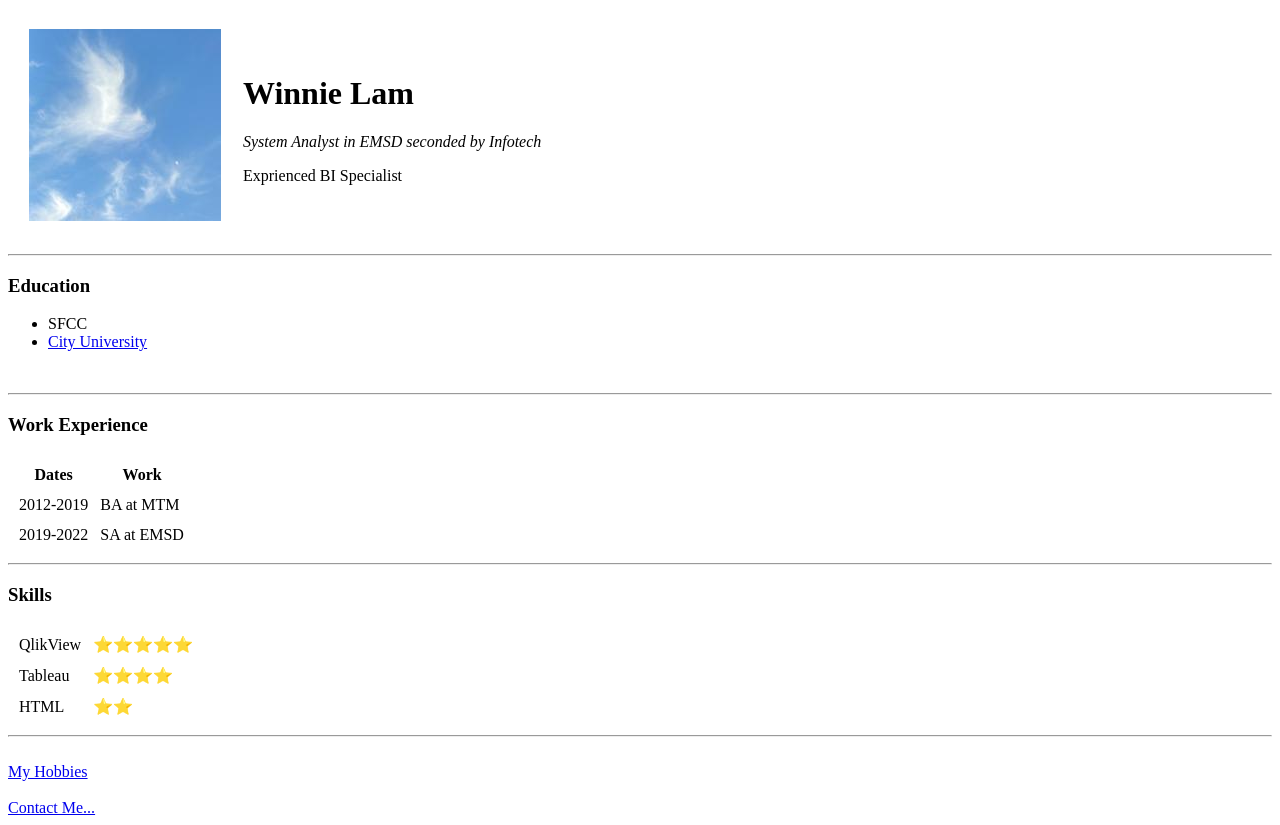
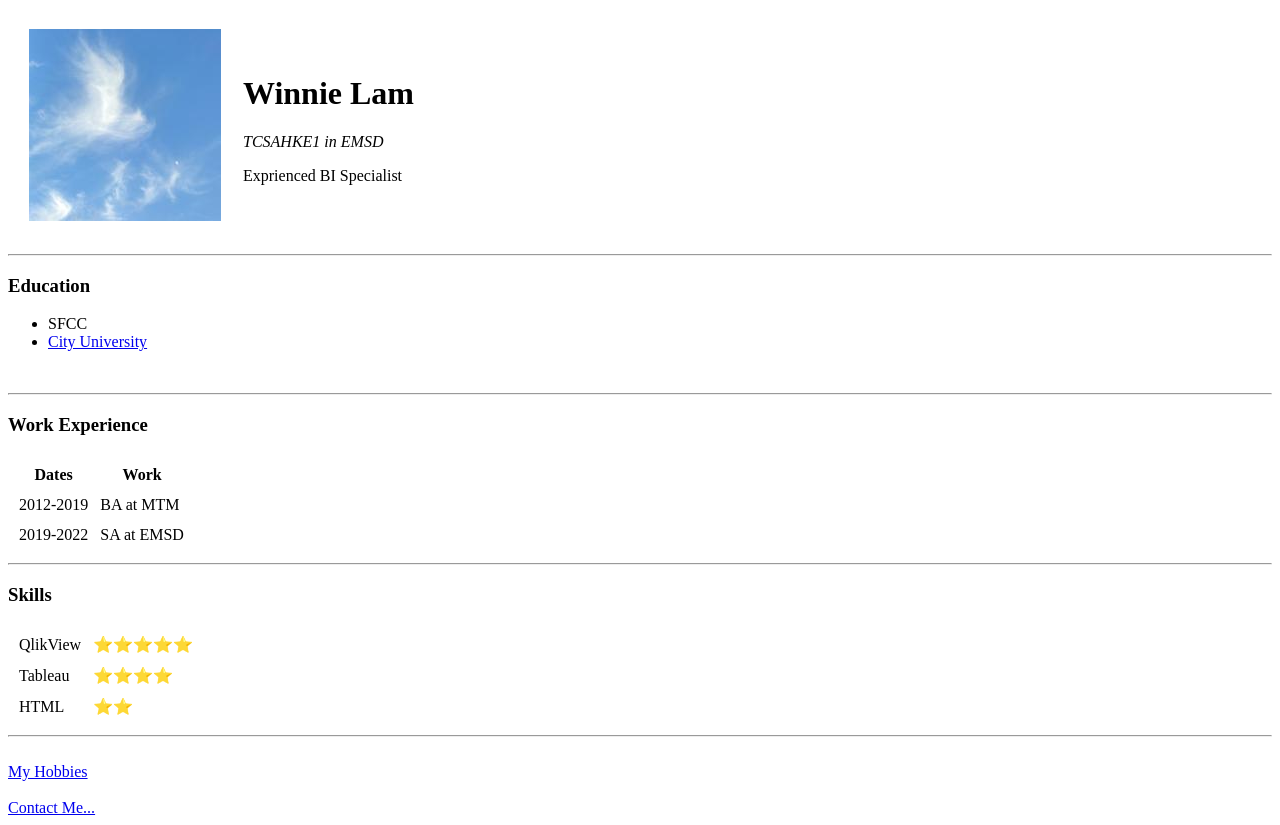
Before and after one commit to winnielam777/cv, a plain HTML site: page index.html in a window 1280 px wide. Drawn offline with Linux system fonts and the light colour scheme.

Commit message:
update post

```diff
--- a/index.html
+++ b/index.html
@@ -10,7 +10,7 @@
         <td><img src="images/wl.jpg" alt="Winnie Profile Picture"></td>
         <td>
           <h1>Winnie Lam</h1>
-          <p><em>System Analyst <st>in EMSD seconded by Infotech</st></em></p>
+          <p><em>TCSAHKE1 <st>in EMSD</st></em></p>
           <p>Exprienced BI Specialist</p>
         </td>
       </tr>
```
